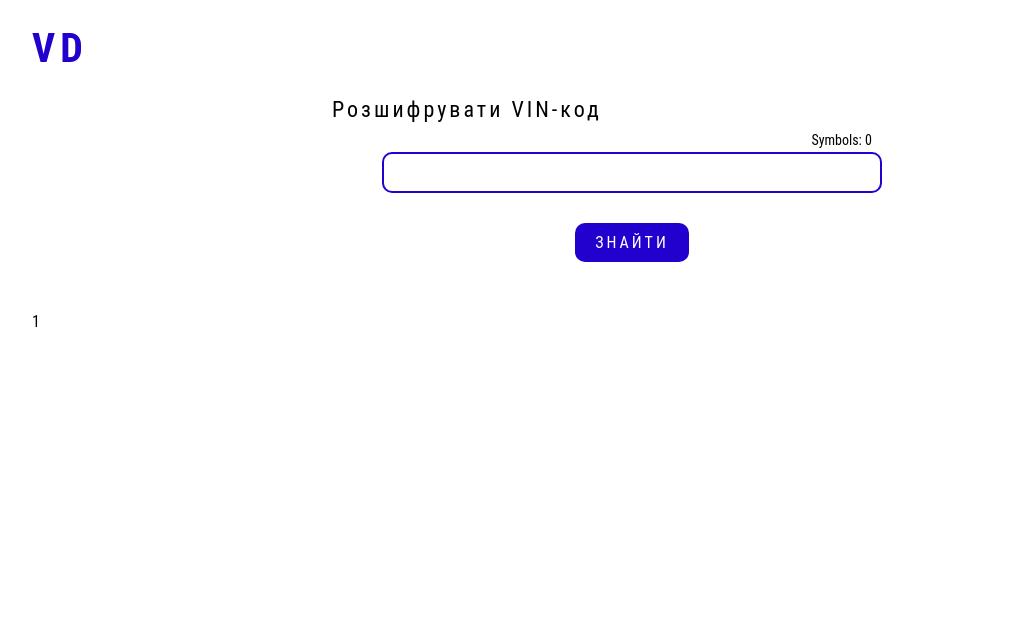
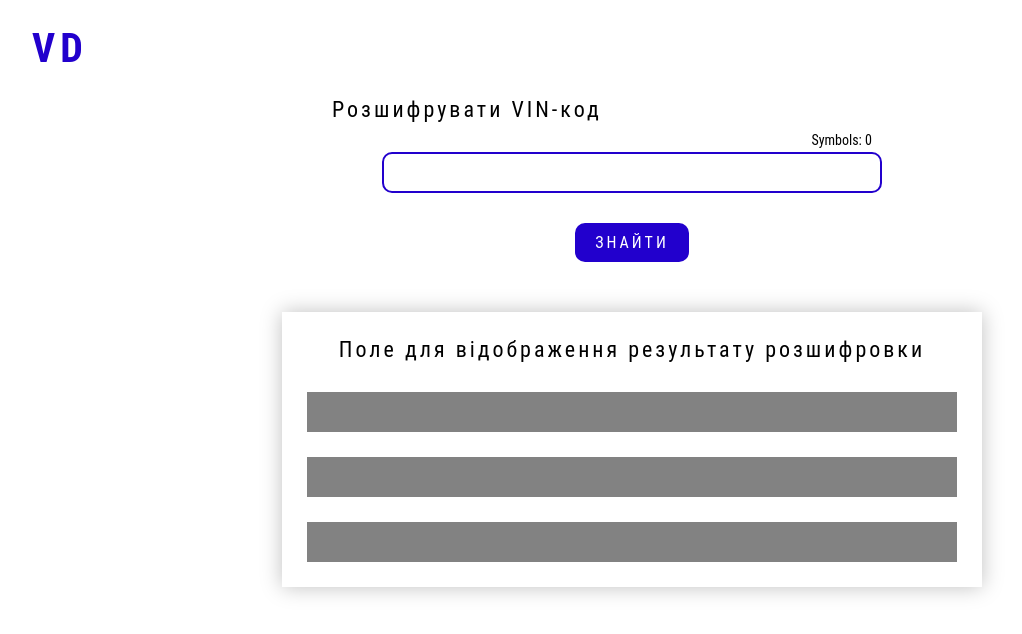
Before and after one commit to gimonch1k/Vin_Decoder, a React (Vite) app: page / in a window 1280 px wide. Shown: the top 634 px of the page, without its empty margins (8-1030 px from the left). Built offline with nearby package versions, Linux system fonts and the light colour scheme.

Commit message:
added Skeleton

```diff
--- a/src/components/decodeResult/decodeResult.scss
+++ b/src/components/decodeResult/decodeResult.scss
@@ -6,6 +6,9 @@
     display: flex;
     flex-direction: column;
     row-gap: 10px;
+    max-height: 700px;
+    overflow-y: auto;
+    padding: 10px;
   }
   &__item {
     display: flex;
--- a/src/components/searchPanel/SearchPanel.jsx
+++ b/src/components/searchPanel/SearchPanel.jsx
@@ -1,5 +1,5 @@
 import { useForm } from "react-hook-form";
-import { useState } from "react";
+import { useState, useEffect } from "react";
 
 import "./searchPanel.scss";
 
@@ -9,6 +9,8 @@ function SearchPanel({
   setConfirmedProcess,
   getVehicleByVin,
 }) {
+  const [showSuccess, setShowSuccess] = useState(false);
+
   const {
     register,
     handleSubmit,
@@ -24,6 +26,18 @@ function SearchPanel({
       setConfirmedProcess("confirmed");
     });
   };
+
+  useEffect(() => {
+    if (process !== "confirmed") return;
+
+    setShowSuccess(true);
+
+    const timer = setTimeout(() => {
+      setShowSuccess(false);
+    }, 5000);
+
+    return () => clearTimeout(timer);
+  }, [process]);
 
   return (
     <form className="searchpanel" onSubmit={handleSubmit(onSubmit)}>
@@ -56,9 +70,7 @@ function SearchPanel({
           <div className="searchpanel__error">He правильний VIN-код</div>
         )}
 
-        {process === "confirmed" && (
-          <div className="searchpanel__success">Успішно</div>
-        )}
+        {showSuccess && <div className="searchpanel__success">Успішно</div>}
       </div>
 
       <button disabled={process === "loading"} className="searchpanel__btn">
--- a/src/components/searchPanel/searchPanel.scss
+++ b/src/components/searchPanel/searchPanel.scss
@@ -32,6 +32,9 @@
   &__error {
     color: $red-main;
   }
+  &__success {
+    color: $green-main;
+  }
   &__btn {
     margin: 30px auto 0 auto;
     @include btn;
--- /dev/null
+++ b/src/components/skeleton/Skeleton.jsx
@@ -0,0 +1,18 @@
+import "./skeleton.scss";
+
+function Skeleton() {
+  return (
+    <div className="skeleton">
+      <h2 className="skeleton__title">
+        Поле для відображення результату розшифровки
+      </h2>
+      <div className="skeleton__rectangles">
+        <div className="skeleton__rectangle"></div>
+        <div className="skeleton__rectangle"></div>
+        <div className="skeleton__rectangle"></div>
+      </div>
+    </div>
+  );
+}
+
+export default Skeleton;
--- /dev/null
+++ b/src/components/skeleton/skeleton.scss
@@ -0,0 +1,25 @@
+@use "../../styles/variables.scss" as *;
+
+.skeleton {
+  width: 700px;
+  margin: 0 auto;
+  box-shadow: 0 0 20px 0 rgba(0, 0, 0, 0.25);
+  padding: 25px;
+  &__title {
+    text-align: center;
+    font-weight: normal;
+    font-size: 22px;
+    letter-spacing: 3px;
+  }
+  &__rectangles {
+    margin-top: 30px;
+    display: flex;
+    flex-direction: column;
+    row-gap: 25px;
+  }
+  &__rectangle {
+    width: 100%;
+    height: 40px;
+    background-color: $gray-main;
+  }
+}
--- a/src/styles/variables.scss
+++ b/src/styles/variables.scss
@@ -1,3 +1,5 @@
 $blue-main: #2200cd;
 $white-main: #fff;
 $red-main: #9f0013;
+$gray-main: #828282;
+$green-main: #0ea800;
--- a/src/utils/SetContent.jsx
+++ b/src/utils/SetContent.jsx
@@ -1,9 +1,10 @@
 import Spinner from "../components/spinner/Spinner";
+import Skeleton from "../components/skeleton/Skeleton";
 
 function SetContent(process, Component, data) {
   switch (process) {
     case "idle":
-      return 1;
+      return <Skeleton />;
     case "loading":
       return <Spinner />;
     case "confirmed":
```
